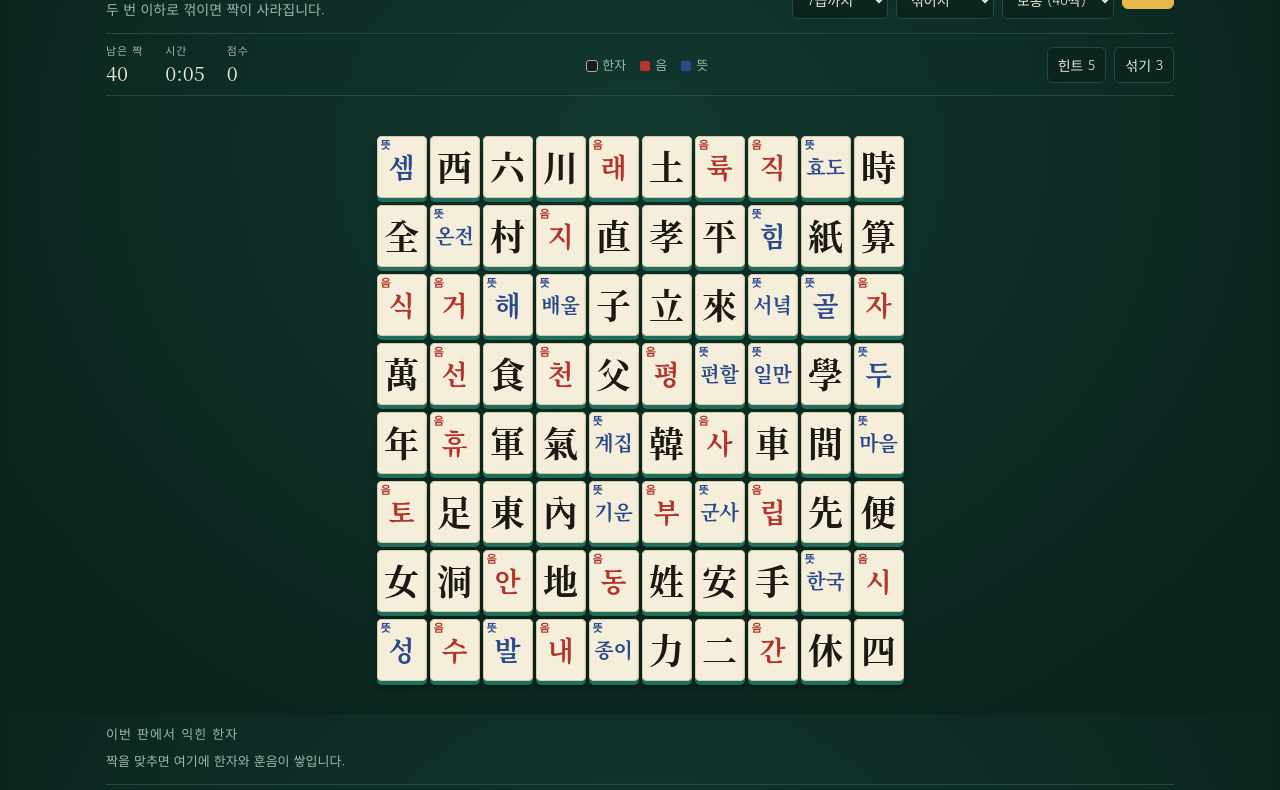
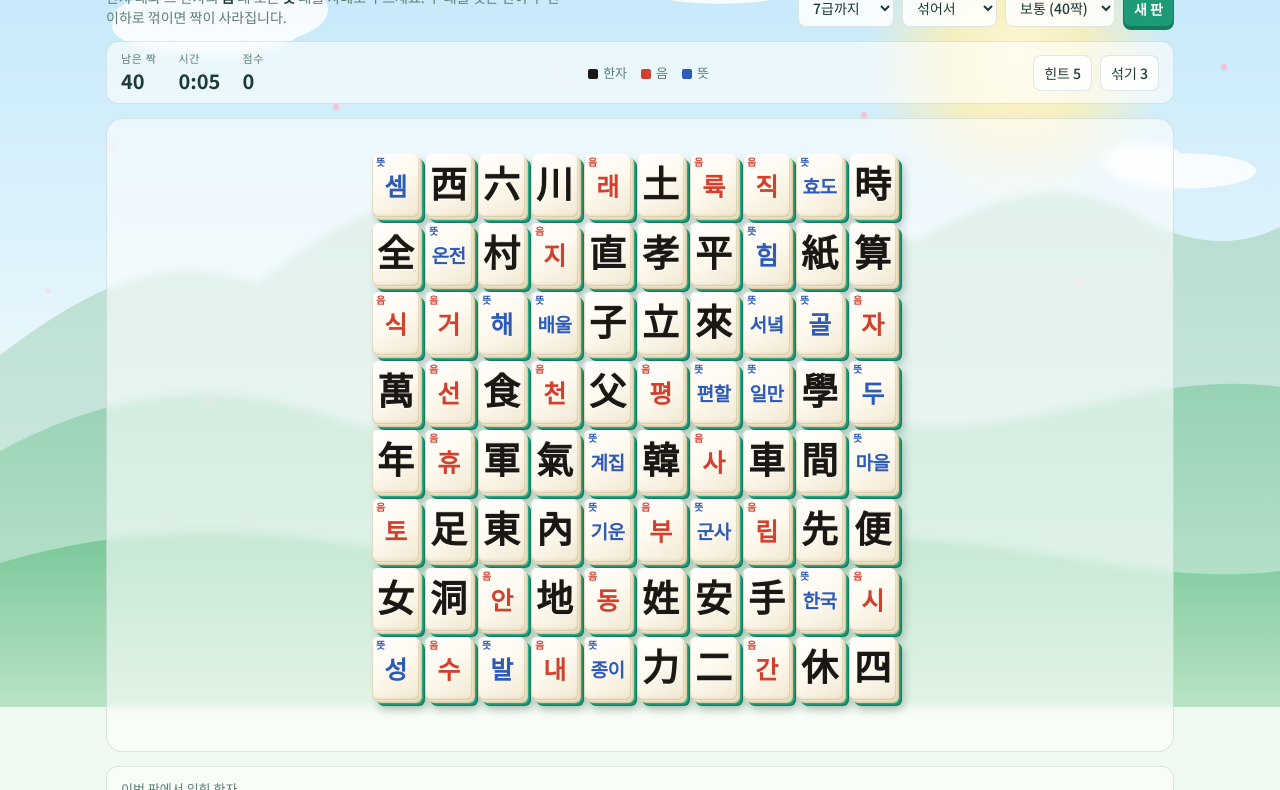
Before and after one commit to rainover0621-hh/undertale-clone, a plain HTML site: page hanja-mahjong/index.html in a window 1280 px wide. Shown: the part 93-883 px from the top of the page. Drawn offline with Linux system fonts and the light colour scheme; a web font is replaced by a local one.

Commit message:
Hanja mahjong: haeseo hanja font, gothic hangul, bright scenery, 3D tiles
Co-Authored-By: Claude Opus 5.5 <noreply@anthropic.com>
Claude-Session: https://claude.ai/code/session_01MdgxqtS3z4FufqRTApxGYQ

```diff
--- a/hanja-mahjong/index.html
+++ b/hanja-mahjong/index.html
@@ -2,39 +2,36 @@
 <meta name="claude:viewport-fit-sides" content="cover">
 <link rel="preconnect" href="https://fonts.googleapis.com">
 <link rel="preconnect" href="https://fonts.gstatic.com" crossorigin>
-<link rel="stylesheet" href="https://fonts.googleapis.com/css2?family=Noto+Serif+KR:wght@500;700;900&family=Gowun+Dodum&display=swap">
+<link rel="stylesheet" href="https://fonts.googleapis.com/css2?family=Noto+Sans+KR:wght@400;500;700;900&display=swap">
+<link rel="stylesheet" href="https://fonts.googleapis.com/css2?family=LXGW+WenKai+TC:wght@400;700&display=swap&text=%E6%95%8E%E6%A0%A1%E4%B9%9D%E5%9C%8B%E8%BB%8D%E9%87%91%E5%8D%97%E5%A5%B3%E5%B9%B4%E5%A4%A7%E6%9D%B1%E5%85%AD%E8%90%AC%E6%AF%8D%E6%9C%A8%E9%96%80%E6%B0%91%E7%99%BD%E7%88%B6%E5%8C%97%E5%9B%9B%E5%B1%B1%E4%B8%89%E7%94%9F%E8%A5%BF%E5%85%88%E5%B0%8F%E6%B0%B4%E5%AE%A4%E5%8D%81%E4%BA%94%E7%8E%8B%E5%A4%96%E6%9C%88%E4%BA%8C%E4%BA%BA%E4%B8%80%E6%97%A5%E9%95%B7%E5%BC%9F%E4%B8%AD%E9%9D%91%E5%AF%B8%E4%B8%83%E5%9C%9F%E5%85%AB%E5%AD%B8%E9%9F%93%E5%85%84%E7%81%AB%E5%AE%B6%E9%96%93%E6%B1%9F%E8%BB%8A%E5%B7%A5%E7%A9%BA%E6%B0%A3%E8%A8%98%E7%94%B7%E5%85%A7%E8%BE%B2%E7%AD%94%E9%81%93%E5%8B%95%E5%8A%9B%E7%AB%8B%E6%AF%8F%E5%90%8D%E7%89%A9%E6%96%B9%E4%B8%8D%E4%BA%8B%E4%B8%8A%E5%A7%93%E4%B8%96%E6%89%8B%E6%99%82%E5%B8%82%E9%A3%9F%E5%AE%89%E5%8D%88%E5%8F%B3%E5%AD%90%E8%87%AA%E5%A0%B4%E9%9B%BB%E5%89%8D%E5%85%A8%E6%AD%A3%E8%B6%B3%E5%B7%A6%E7%9B%B4%E5%B9%B3%E4%B8%8B%E6%BC%A2%E6%B5%B7%E8%A9%B1%E6%B4%BB%E5%AD%9D%E5%BE%8C%E6%AD%8C%E5%8F%A3%E6%97%97%E5%86%AC%E6%B4%9E%E5%90%8C%E7%99%BB%E4%BE%86%E8%80%81%E9%87%8C%E6%9E%97%E9%9D%A2%E5%91%BD%E5%95%8F%E6%96%87%E7%99%BE%E5%A4%AB%E7%AE%97%E8%89%B2%E5%A4%95%E5%B0%91%E6%89%80%E6%95%B8%E6%A4%8D%E5%BF%83%E8%AA%9E%E7%84%B6%E6%9C%89%E8%82%B2%E9%82%91%E5%85%A5%E5%AD%97%E7%A5%96%E4%BD%8F%E4%B8%BB%E9%87%8D%E5%9C%B0%E7%B4%99%E5%B7%9D%E5%8D%83%E5%A4%A9%E8%8D%89%E6%9D%91%E7%A7%8B%E6%98%A5%E5%87%BA%E4%BE%BF%E5%A4%8F%E8%8A%B1%E4%BC%91%E5%AE%8C%E6%88%90">
 <style>
-/* Layout: a jade felt table. Controls ride along the top edge, the tile field sits centered, study notes fold out below. */
+/* Layout: a bright spring landscape behind a frosted glass table; controls on top, 3D tiles in the middle, study notes below. */
 :root {
-  --felt: #12382f;
-  --felt-deep: #0b241e;
-  --felt-line: #1e4d41;
-  --ivory: #f4eedb;
-  --ivory-edge: #d6cba9;
-  --tile-back: #1f6e5b;
-  --ink: #1c1915;
-  --eum: #b3342a;      /* 음 패 */
-  --hun: #2b4a8c;      /* 뜻 패 */
-  --gold: #e8b949;
-  --text: #ebe6d6;
-  --muted: #9db6ab;
-  --danger: #ff8a7a;
-  --font-hanja: "Noto Serif KR", "Noto Serif CJK KR", "Batang", "AppleMyungjo", serif;
-  --font-ui: "Gowun Dodum", "Apple SD Gothic Neo", "Malgun Gothic", system-ui, sans-serif;
-  color-scheme: dark;
+  --sky: #dff1fb;
+  --meadow: #eef9ef;
+  --glass: rgba(255, 255, 255, 0.58);
+  --glass-line: rgba(39, 92, 78, 0.14);
+  --text: #1e3b34;
+  --muted: #5d7d74;
+  --jade: #1d9a76;
+  --jade-deep: #157a5d;
+  --ivory: #fffaf0;
+  --ivory-2: #f1e8d2;
+  --ink: #1b1813;
+  --eum: #d2402f;      /* 음 패 */
+  --hun: #2d5bb8;      /* 뜻 패 */
+  --gold: #f4b400;
+  --path: #ff6a3d;
+  --font-hanja: "한양해서", "HYhaeseo", "HYHaeSeo", "HY해서M", "HYhaeseoM", "LXGW WenKai TC", "Noto Serif KR", serif;
+  --font-ui: "Noto Sans KR", "Apple SD Gothic Neo", "Malgun Gothic", "맑은 고딕", system-ui, sans-serif;
+  color-scheme: light;
 }
 * { box-sizing: border-box; }
-html, body { background: var(--felt-deep); }
-body {
-  color: var(--text);
-  font-family: var(--font-ui);
-  font-size: 15px;
-  background:
-    radial-gradient(ellipse at 50% 30%, var(--felt) 0%, var(--felt-deep) 80%) fixed,
-    var(--felt-deep);
-  min-height: 100%;
-}
+html, body { background: var(--meadow); }
+body { color: var(--text); font-family: var(--font-ui); font-size: 15px; min-height: 100%; }
+.scene { position: fixed; inset: 0; width: 100%; height: 100%; z-index: 0; pointer-events: none; }
 .wrap {
+  position: relative; z-index: 1;
   max-width: 1100px;
   margin: 0 auto;
   padding-block: 18px 40px;
@@ -44,131 +41,213 @@ body {
   flex-direction: column;
   gap: 14px;
 }
+.hz-font { font-family: var(--font-hanja); }
 header { display: flex; flex-wrap: wrap; align-items: flex-end; justify-content: space-between; gap: 12px 24px; }
 h1 {
   margin: 0;
-  font-family: var(--font-hanja);
   font-weight: 900;
-  font-size: clamp(28px, 5vw, 40px);
-  letter-spacing: 0.02em;
+  font-size: clamp(28px, 5vw, 42px);
   line-height: 1;
+  color: var(--text);
 }
-h1 small { font-family: var(--font-ui); font-weight: 400; font-size: 14px; color: var(--muted); margin-left: 10px; letter-spacing: 0; }
-.rule { margin: 6px 0 0; color: var(--muted); font-size: 14px; max-width: 60ch; }
-.rule b { color: var(--text); font-weight: 400; border-bottom: 1px solid var(--gold); }
+h1 .hz-font { font-weight: 700; margin-right: 4px; }
+h1 small { font-weight: 500; font-size: 14px; color: var(--muted); margin-left: 10px; }
+.rule { margin: 8px 0 0; color: var(--muted); font-size: 14px; max-width: 60ch; }
+.rule b { color: var(--text); font-weight: 700; }
 
-.controls { display: flex; flex-wrap: wrap; gap: 8px; align-items: center; }
-.controls label { display: flex; flex-direction: column; gap: 3px; font-size: 11px; letter-spacing: 0.08em; color: var(--muted); }
+.controls { display: flex; flex-wrap: wrap; gap: 8px; align-items: flex-end; }
+.controls label { display: flex; flex-direction: column; gap: 3px; font-size: 11px; letter-spacing: 0.06em; color: var(--muted); font-weight: 500; }
 select, button {
   font: inherit;
   font-size: 14px;
   color: var(--text);
-  background: var(--felt-deep);
-  border: 1px solid var(--felt-line);
-  border-radius: 6px;
+  background: rgba(255,255,255,.85);
+  border: 1px solid var(--glass-line);
+  border-radius: 8px;
   padding: 7px 10px;
 }
-select:focus-visible, button:focus-visible { outline: 2px solid var(--gold); outline-offset: 2px; }
-button { cursor: pointer; }
-button:hover { border-color: var(--muted); }
-button.primary { background: var(--gold); color: var(--ink); border-color: var(--gold); font-weight: 700; }
+select:focus-visible, button:focus-visible { outline: 2px solid var(--jade); outline-offset: 2px; }
+button { cursor: pointer; font-weight: 500; }
+button:hover { border-color: var(--jade); }
+button.primary { background: var(--jade); color: #fff; border-color: var(--jade-deep); font-weight: 700; box-shadow: 0 3px 0 var(--jade-deep); }
+button.primary:active { transform: translateY(2px); box-shadow: 0 1px 0 var(--jade-deep); }
 button:disabled { opacity: 0.45; cursor: default; }
 
 .bar {
   display: flex; flex-wrap: wrap; align-items: center; justify-content: space-between; gap: 10px 20px;
-  border-top: 1px solid var(--felt-line); border-bottom: 1px solid var(--felt-line);
-  padding: 8px 0;
+  background: var(--glass);
+  border: 1px solid var(--glass-line);
+  border-radius: 12px;
+  padding: 8px 14px;
+  backdrop-filter: blur(6px); -webkit-backdrop-filter: blur(6px);
 }
 .stats { display: flex; gap: 22px; font-variant-numeric: tabular-nums; }
 .stat { display: flex; flex-direction: column; }
-.stat span { font-size: 11px; letter-spacing: 0.08em; color: var(--muted); }
-.stat strong { font-size: 20px; font-weight: 400; font-family: var(--font-hanja); }
+.stat span { font-size: 11px; letter-spacing: 0.06em; color: var(--muted); }
+.stat strong { font-size: 20px; font-weight: 700; }
 .actions { display: flex; gap: 8px; flex-wrap: wrap; }
 .legend { display: flex; gap: 14px; font-size: 13px; color: var(--muted); align-items: center; flex-wrap: wrap; }
 .legend i { display: inline-block; width: 10px; height: 10px; border-radius: 2px; margin-right: 5px; vertical-align: -1px; }
 
-.board-wrap { position: relative; width: 100%; display: flex; justify-content: center; }
+.board-wrap {
+  position: relative; width: 100%; display: flex; justify-content: center;
+  background: var(--glass);
+  border: 1px solid var(--glass-line);
+  border-radius: 16px;
+  padding: 14px 0 18px;
+  backdrop-filter: blur(4px); -webkit-backdrop-filter: blur(4px);
+}
 #board { position: relative; touch-action: manipulation; }
-#path { position: absolute; inset: 0; pointer-events: none; overflow: visible; z-index: 5; }
-#path polyline { fill: none; stroke: var(--gold); stroke-width: 4; stroke-linecap: round; stroke-linejoin: round; filter: drop-shadow(0 0 4px rgba(232,185,73,.7)); transition: opacity .35s; }
+#path { position: absolute; inset: 0; pointer-events: none; overflow: visible; z-index: 500; }
+#path polyline { fill: none; stroke: var(--path); stroke-width: 4; stroke-linecap: round; stroke-linejoin: round; filter: drop-shadow(0 0 2px #fff) drop-shadow(0 0 5px rgba(255,106,61,.6)); }
 
+/* 입체 마작패: 상아색 앞면 + 크림색 두께 + 옥색 뒷판, 오른쪽 아래로 쌓인 그림자 */
 .tile {
   position: absolute;
   padding: 0;
   border: none;
-  border-radius: 5px;
-  background: var(--ivory);
+  border-radius: 6px;
+  background: linear-gradient(145deg, #ffffff 0%, var(--ivory) 45%, var(--ivory-2) 100%);
   color: var(--ink);
-  box-shadow: 0 0 0 1px var(--ivory-edge) inset, 0 4px 0 var(--tile-back), 0 6px 6px rgba(0,0,0,.35);
+  box-shadow:
+    inset 0 1px 0 #fff,
+    inset 0 -2px 3px rgba(150, 120, 60, .12),
+    inset 0 0 0 1px rgba(170, 145, 90, .25),
+    1px 1px 0 #efe4c7,
+    2px 2px 0 #e6d8b4,
+    3px 3px 0 #dccca2,
+    4px 4px 0 #2aa883,
+    5px 5px 0 #1f9474,
+    6px 6px 0 #187a60,
+    7px 9px 10px rgba(30, 60, 50, .35);
   display: grid; place-items: center;
   cursor: pointer;
   transition: transform .12s, box-shadow .12s, opacity .3s;
   user-select: none; -webkit-user-select: none;
   -webkit-tap-highlight-color: transparent;
 }
-.tile:hover { transform: translateY(-2px); border-color: transparent; }
-.tile .face { font-family: var(--font-hanja); line-height: 1; white-space: nowrap; }
-.tile.h .face { font-weight: 700; }
-.tile.e .face { color: var(--eum); font-weight: 700; }
-.tile.m .face { color: var(--hun); font-weight: 700; }
+.tile:hover { transform: translate(-1px, -2px); }
+.tile .face { line-height: 1; white-space: nowrap; }
+.tile.h .face { font-family: var(--font-hanja); font-weight: 700; text-shadow: 0 1px 0 rgba(255,255,255,.9), 0 -1px 0 rgba(0,0,0,.08); }
+.tile.e .face, .tile.m .face { font-family: var(--font-ui); font-weight: 700; letter-spacing: -0.02em; }
+.tile.e .face { color: var(--eum); }
+.tile.m .face { color: var(--hun); }
 .tile .tag {
   position: absolute; top: 3px; left: 4px;
-  font-family: var(--font-ui); font-size: 9px; line-height: 1; font-weight: 700;
+  font-family: var(--font-ui); line-height: 1; font-weight: 700;
 }
 .tile.e .tag { color: var(--eum); }
 .tile.m .tag { color: var(--hun); }
-.tile.sel { transform: translateY(-5px); box-shadow: 0 0 0 3px var(--gold), 0 4px 0 var(--tile-back), 0 10px 12px rgba(0,0,0,.45); }
+.tile.sel {
+  transform: translate(-2px, -6px);
+  box-shadow:
+    inset 0 1px 0 #fff,
+    inset 0 0 0 2px var(--gold),
+    0 0 0 3px var(--gold),
+    1px 1px 0 #efe4c7, 2px 2px 0 #e6d8b4, 3px 3px 0 #dccca2,
+    4px 4px 0 #2aa883, 5px 5px 0 #1f9474, 6px 6px 0 #187a60,
+    10px 16px 16px rgba(30, 60, 50, .35);
+}
 .tile.hint { animation: pulse 0.9s ease-in-out 3; }
 .tile.bad { animation: shake .35s; }
-.tile.gone { opacity: 0; transform: scale(.6); pointer-events: none; }
-@keyframes pulse { 50% { box-shadow: 0 0 0 4px var(--gold), 0 4px 0 var(--tile-back), 0 0 18px var(--gold); } }
+.tile.gone { opacity: 0; transform: scale(.6) translateY(-10px); pointer-events: none; }
+@keyframes pulse { 50% { filter: drop-shadow(0 0 8px var(--gold)) brightness(1.06); transform: translate(-1px, -4px); } }
 @keyframes shake { 20%,60% { transform: translateX(-4px); } 40%,80% { transform: translateX(4px); } }
 
 #toast {
   position: fixed; left: 50%; bottom: calc(24px + env(safe-area-inset-bottom, 0px));
   transform: translateX(-50%);
-  background: var(--ivory); color: var(--ink);
-  padding: 10px 16px; border-radius: 8px;
-  font-size: 15px; box-shadow: 0 6px 20px rgba(0,0,0,.4);
-  z-index: 50; max-width: calc(100% - 32px); text-align: center;
+  background: #fff; color: var(--text);
+  border: 1px solid var(--glass-line);
+  padding: 10px 16px; border-radius: 10px;
+  font-size: 15px; box-shadow: 0 8px 24px rgba(30,60,50,.22);
+  z-index: 900; max-width: calc(100% - 32px); text-align: center;
   transition: opacity .25s;
 }
-#toast .hz { font-family: var(--font-hanja); font-weight: 900; font-size: 20px; margin-right: 6px; }
+#toast .hz { font-family: var(--font-hanja); font-weight: 700; font-size: 22px; margin-right: 6px; vertical-align: -2px; }
 
 #win {
-  position: absolute; inset: 0; z-index: 20;
+  position: absolute; inset: -8px; z-index: 600;
   display: grid; place-items: center;
-  background: rgba(11,36,30,.82);
-  border-radius: 10px;
+  background: rgba(255,255,255,.7);
+  backdrop-filter: blur(3px); -webkit-backdrop-filter: blur(3px);
+  border-radius: 12px;
 }
-#win .card { background: var(--ivory); color: var(--ink); padding: 26px 30px; border-radius: 10px; text-align: center; display: flex; flex-direction: column; gap: 10px; max-width: 90%; }
-#win h2 { margin: 0; font-family: var(--font-hanja); font-weight: 900; font-size: 34px; }
+#win .card { background: #fff; color: var(--text); padding: 26px 30px; border-radius: 14px; text-align: center; display: flex; flex-direction: column; gap: 10px; max-width: 90%; box-shadow: 0 12px 30px rgba(30,60,50,.25); }
+#win h2 { margin: 0; font-family: var(--font-hanja); font-weight: 700; font-size: 44px; color: var(--jade-deep); }
 #win p { margin: 0; font-variant-numeric: tabular-nums; }
 
-section h3 { margin: 0 0 8px; font-size: 13px; letter-spacing: 0.08em; color: var(--muted); font-weight: 400; }
+section, details {
+  background: var(--glass);
+  border: 1px solid var(--glass-line);
+  border-radius: 12px;
+  padding: 12px 14px;
+}
+section h3 { margin: 0 0 8px; font-size: 13px; color: var(--muted); font-weight: 500; }
 .chips { display: flex; flex-wrap: wrap; gap: 6px; }
-.chip { background: rgba(244,238,219,.08); border: 1px solid var(--felt-line); border-radius: 6px; padding: 4px 8px; font-size: 13px; white-space: nowrap; }
-.chip b { font-family: var(--font-hanja); font-size: 17px; margin-right: 4px; }
+.chip { background: #fff; border: 1px solid var(--glass-line); border-radius: 8px; padding: 4px 9px; font-size: 13px; white-space: nowrap; }
+.chip b { font-family: var(--font-hanja); font-weight: 700; font-size: 19px; margin-right: 4px; }
 .empty { color: var(--muted); font-size: 13px; }
 
-details { border-top: 1px solid var(--felt-line); padding-top: 10px; }
-summary { cursor: pointer; color: var(--muted); font-size: 14px; }
-.dict { margin-top: 10px; display: grid; grid-template-columns: repeat(auto-fill, minmax(92px, 1fr)); gap: 6px; }
-.dict div { display: flex; align-items: baseline; gap: 6px; font-size: 13px; padding: 4px 6px; border-radius: 4px; background: rgba(244,238,219,.05); }
-.dict b { font-family: var(--font-hanja); font-size: 20px; font-weight: 700; }
-.dict h4 { grid-column: 1 / -1; margin: 8px 0 0; font-weight: 400; color: var(--gold); font-size: 13px; }
+summary { cursor: pointer; color: var(--muted); font-size: 14px; font-weight: 500; }
+.dict { margin-top: 10px; display: grid; grid-template-columns: repeat(auto-fill, minmax(96px, 1fr)); gap: 6px; }
+.dict div { display: flex; align-items: baseline; gap: 6px; font-size: 13px; padding: 4px 6px; border-radius: 6px; background: rgba(255,255,255,.7); }
+.dict b { font-family: var(--font-hanja); font-size: 22px; font-weight: 700; }
+.dict h4 { grid-column: 1 / -1; margin: 8px 0 0; font-weight: 700; color: var(--jade-deep); font-size: 13px; }
 
 @media (prefers-reduced-motion: reduce) {
   .tile, #path polyline { transition: none; }
   .tile.hint, .tile.bad { animation: none; }
-  .tile.hint { box-shadow: 0 0 0 4px var(--gold); }
+  .tile.hint { outline: 3px solid var(--gold); }
 }
 </style>
+
+<svg class="scene" viewBox="0 0 1600 1000" preserveAspectRatio="xMidYMax slice" aria-hidden="true">
+  <defs>
+    <linearGradient id="skyG" x1="0" y1="0" x2="0" y2="1">
+      <stop offset="0" stop-color="#bfe6fa"/>
+      <stop offset=".55" stop-color="#e6f6fb"/>
+      <stop offset="1" stop-color="#f4fbf0"/>
+    </linearGradient>
+    <radialGradient id="sunG" cx=".5" cy=".5" r=".5">
+      <stop offset="0" stop-color="#fff8d8"/>
+      <stop offset=".45" stop-color="#ffefb0" stop-opacity=".8"/>
+      <stop offset="1" stop-color="#ffefb0" stop-opacity="0"/>
+    </radialGradient>
+    <linearGradient id="farG" x1="0" y1="0" x2="0" y2="1">
+      <stop offset="0" stop-color="#b6dccf"/><stop offset="1" stop-color="#d9efe6"/>
+    </linearGradient>
+    <linearGradient id="midG" x1="0" y1="0" x2="0" y2="1">
+      <stop offset="0" stop-color="#8fcfae"/><stop offset="1" stop-color="#c5e9d2"/>
+    </linearGradient>
+    <linearGradient id="nearG" x1="0" y1="0" x2="0" y2="1">
+      <stop offset="0" stop-color="#7ac79a"/><stop offset="1" stop-color="#b8e3c2"/>
+    </linearGradient>
+  </defs>
+  <rect width="1600" height="1000" fill="url(#skyG)"/>
+  <circle cx="1270" cy="190" r="190" fill="url(#sunG)"/>
+  <g fill="#ffffff" opacity=".85">
+    <ellipse cx="260" cy="150" rx="120" ry="34"/><ellipse cx="330" cy="128" rx="80" ry="40"/><ellipse cx="200" cy="140" rx="60" ry="28"/>
+    <ellipse cx="900" cy="95" rx="110" ry="26"/><ellipse cx="960" cy="78" rx="66" ry="32"/>
+    <ellipse cx="1480" cy="330" rx="90" ry="22"/><ellipse cx="1430" cy="318" rx="50" ry="24"/>
+  </g>
+  <path d="M0 560 C120 470 210 430 320 470 C420 400 500 330 610 400 C700 450 760 420 850 360 C960 290 1050 380 1140 420 C1240 360 1330 330 1430 390 C1500 430 1560 420 1600 400 L1600 1000 L0 1000Z" fill="url(#farG)"/>
+  <path d="M0 680 C150 600 280 590 420 640 C560 690 640 590 800 580 C960 570 1040 660 1200 650 C1340 640 1460 580 1600 600 L1600 1000 L0 1000Z" fill="url(#midG)" opacity=".9"/>
+  <path d="M0 820 C200 760 380 780 560 820 C760 865 900 790 1100 790 C1300 790 1440 850 1600 830 L1600 1000 L0 1000Z" fill="url(#nearG)"/>
+  <g fill="#ffb7c9" opacity=".75">
+    <circle cx="140" cy="300" r="5"/><circle cx="420" cy="250" r="4"/><circle cx="700" cy="210" r="5"/>
+    <circle cx="1080" cy="260" r="4"/><circle cx="1350" cy="470" r="5"/><circle cx="1530" cy="200" r="4"/>
+    <circle cx="560" cy="520" r="4"/><circle cx="260" cy="620" r="5"/><circle cx="1180" cy="560" r="4"/>
+  </g>
+  <g fill="#ffd9e3" opacity=".9">
+    <circle cx="320" cy="360" r="3"/><circle cx="860" cy="330" r="3"/><circle cx="1460" cy="620" r="3"/><circle cx="60" cy="480" r="3"/>
+  </g>
+</svg>
 
 <div class="wrap">
   <header>
     <div>
-      <h1>漢字 마작<small>한자능력시험 8급–7급</small></h1>
+      <h1><span class="hz-font">漢字</span>마작<small>한자능력시험 8급–7급</small></h1>
       <p class="rule">한자 패와 그 한자의 <b>음</b> 패 또는 <b>뜻</b> 패를 차례로 누르세요. 두 패를 잇는 선이 두 번 이하로 꺾이면 짝이 사라집니다.</p>
     </div>
     <div class="controls">
@@ -204,7 +283,7 @@ summary { cursor: pointer; color: var(--muted); font-size: 14px; }
       <div class="stat"><span>점수</span><strong id="score">0</strong></div>
     </div>
     <div class="legend">
-      <span><i style="background:var(--ink);outline:1px solid var(--muted)"></i>한자</span>
+      <span><i style="background:var(--ink)"></i>한자</span>
       <span><i style="background:var(--eum)"></i>음</span>
       <span><i style="background:var(--hun)"></i>뜻</span>
     </div>
@@ -417,28 +496,29 @@ function makeTile(t, r, c) {
   const el = document.createElement("button");
   el.className = "tile " + t.kind;
   el.dataset.id = t.id;
-  const gap = Math.max(2, Math.round(cell.w * 0.06));
+  const depth = 6; // 패 두께(그림자)만큼 비워 둔다
   Object.assign(el.style, {
-    left: (cell.m + (c - 1) * cell.w + gap / 2) + "px",
-    top: (cell.m + (r - 1) * cell.h + gap / 2) + "px",
-    width: (cell.w - gap) + "px",
-    height: (cell.h - gap - 4) + "px",
+    left: (cell.m + (c - 1) * cell.w - depth / 2) + "px",
+    top: (cell.m + (r - 1) * cell.h - depth / 2) + "px",
+    width: (cell.w - depth) + "px",
+    height: (cell.h - depth) + "px",
+    zIndex: r * 50 + c,
   });
   const face = document.createElement("span");
   face.className = "face";
   if (t.kind === "h") {
     face.textContent = t.c;
-    face.style.fontSize = Math.round(cell.w * 0.66) + "px";
+    face.style.fontSize = Math.round(cell.w * 0.7) + "px";
     el.setAttribute("aria-label", "한자 " + t.c);
   } else {
     const txt = partnerText(d, t.kind);
     face.textContent = txt;
     const len = [...txt].length;
-    face.style.fontSize = Math.round(cell.w * (len <= 1 ? 0.5 : len === 2 ? 0.38 : len === 3 ? 0.27 : 0.21)) + "px";
+    face.style.fontSize = Math.round(cell.w * (len <= 1 ? 0.48 : len === 2 ? 0.36 : len === 3 ? 0.26 : 0.2)) + "px";
     const tag = document.createElement("span");
     tag.className = "tag";
     tag.textContent = t.kind === "e" ? "음" : "뜻";
-    tag.style.fontSize = Math.max(8, Math.round(cell.w * 0.2)) + "px";
+    tag.style.fontSize = Math.max(8, Math.round(cell.w * 0.18)) + "px";
     el.appendChild(tag);
     el.setAttribute("aria-label", (t.kind === "e" ? "음 " : "뜻 ") + txt);
   }
```
